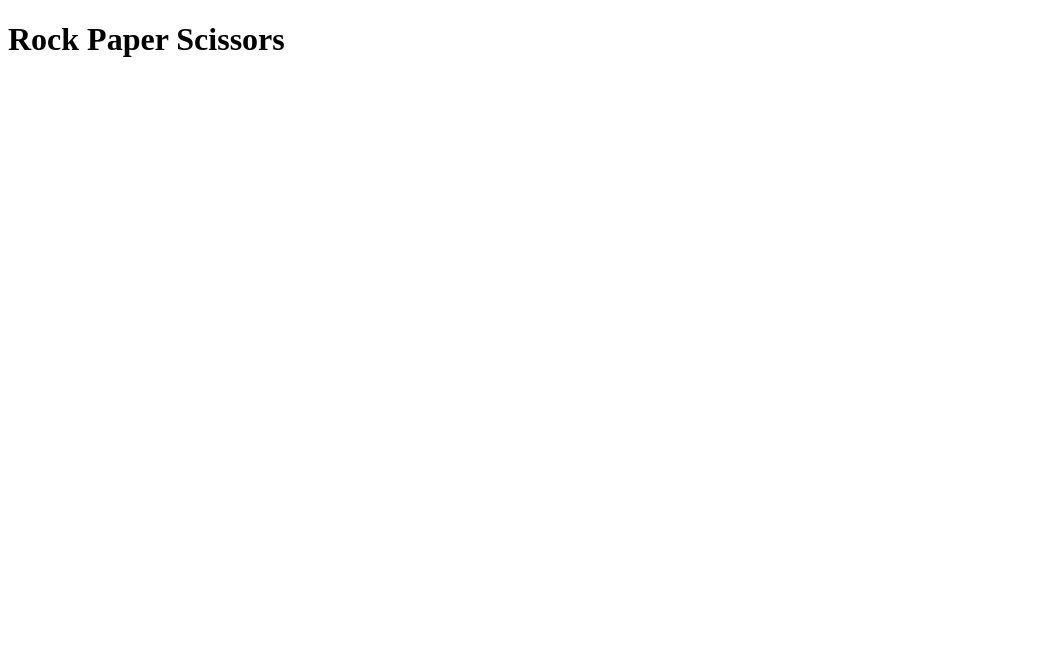
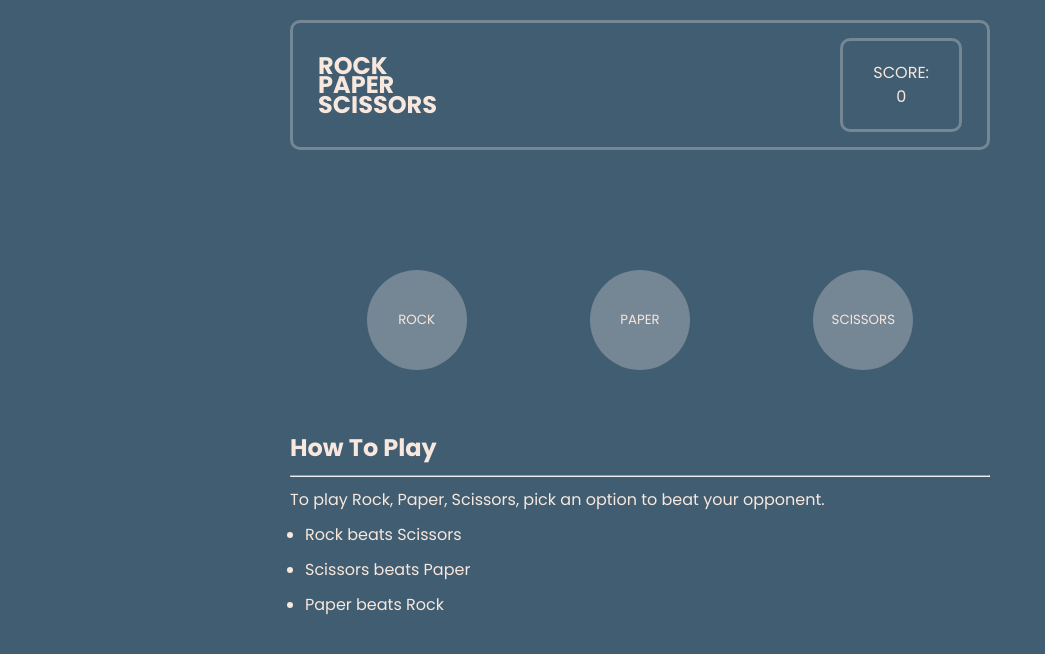
Before and after one commit to mrmichaelkang/rps, a plain HTML site: page index.html in a window 1280 px wide. Shown: the whole page, without its empty margins (0-1045 px from the left). Drawn offline with Linux system fonts and the light colour scheme.

Commit message:
init commit of rps app

```diff
--- a/index.html
+++ b/index.html
@@ -4,10 +4,44 @@
   <meta charset="UTF-8">
   <meta name="viewport" content="width=device-width, initial-scale=1.0">
   <title>Rock Paper Scissors - The Odin Project</title>
+
+  <link rel="preconnect" href="https://fonts.googleapis.com">
+  <link rel="preconnect" href="https://fonts.gstatic.com" crossorigin>
+  <link href="https://fonts.googleapis.com/css2?family=Poppins:wght@100;400;700&display=swap" rel="stylesheet">
   <link rel="stylesheet" href="style.css">
   <script src="./script.js" defer></script>
 </head>
 <body>
-  <h1>Rock Paper Scissors</h1>
+  <section id="game-container">
+    <header>
+      <h1>Rock Paper Scissors</h1>
+      <div id="score-box">
+        <p>Score:</p>
+        <p id="score">0</p>
+      </div>
+    </header>
+    <section id="game-message">
+      <p id="userChoice"></p>
+      <p id="message"></p>
+      <p id="cpuChoice"></p>
+    </section>
+    <section id="game-control">
+      <button class="user-btn">Rock</button>
+      <button class="user-btn">Paper</button>
+      <button class="user-btn">Scissors</button>
+    </section>
+    <section class="how-to-play">
+      <h2>How To Play</h2>
+      <hr>
+      <p>To play Rock, Paper, Scissors, pick an option to beat your opponent.</p>
+      <ul>
+        <li>Rock beats Scissors</li>
+        <li>Scissors beats Paper</li>
+          <li>Paper beats Rock</li>
+      </ul>
+    </section>
+  </section>
+
+
 </body>
 </html>
--- a/script.js
+++ b/script.js
@@ -0,0 +1,44 @@
+// Setup CPU
+const choices = ["Rock", "Paper", "Scissors"];
+const userButtons = document.querySelectorAll(".user-btn");
+const scoreText = document.querySelector("#score");
+let score = 0;
+
+function computeCPUChoice() {
+  const cpuChoice = Math.floor(Math.random() * 3);
+  return choices[cpuChoice];
+}
+
+function computeWinner(user) {
+  cpuChoice = computeCPUChoice();
+
+  document.querySelector("#userChoice").textContent = `User:\n${user}`;
+  document.querySelector("#cpuChoice").textContent = `CPU:\n${cpuChoice}`;
+
+  if (user === cpuChoice) {
+    document.querySelector("#message").textContent = `It's a tie!`;
+  } else if (
+    (user === "Rock" && cpuChoice === "Scissors") ||
+    (user === "Paper" && cpuChoice === "Rock") ||
+    (user === "Scissors" && cpuChoice === "Paper")
+  ) {
+    document.querySelector(
+      "#message"
+    ).textContent = `${user} beats ${cpuChoice}. You win!`;
+
+    scoreText.textContent = ++score;
+  } else {
+    document.querySelector(
+      "#message"
+    ).textContent = `${cpuChoice} beats ${user}. You lose!`;
+
+    scoreText.textContent = score === 0 ? 0 : --score;
+  }
+}
+
+userButtons.forEach((button) => {
+  button.addEventListener("click", () => {
+    userChoice = button.textContent;
+    computeWinner(userChoice);
+  });
+});
--- a/style.css
+++ b/style.css
@@ -0,0 +1,108 @@
+* {
+  margin: 0;
+  padding: 0;
+  box-sizing: border-box;
+  font-family: Poppins;
+
+}
+body {
+  background-color: #405D72;
+  color: #F7E7DC;
+}
+
+#game-container {
+  width: 700px;
+  margin: 20px auto;
+}
+
+header, #score-box {
+  border: 3px solid #758694;
+}
+
+header, #score-box, button {
+  text-transform: uppercase;
+}
+
+header {
+  display: flex;
+  flex-direction: row;
+  align-items: center;
+  justify-content: space-between;
+  height: 130px;
+  padding: 0 25px;
+  border-radius: 10px;
+}
+
+h1 {
+  width: 50px;
+  line-height: 0.8;
+  letter-spacing: 0.5;
+}
+
+#score-box {
+  padding: 20px 30px;
+  border-radius: 10px;
+  text-align: center;
+  line-height: 1.5;
+}
+
+#game-message {
+  margin: 25px;
+  height: 70px;
+  display:flex;
+  align-items: center;
+  justify-content: space-between;
+}
+
+#userChoice, #cpuChoice {
+  white-space: pre-wrap;
+  font-size: 16px;
+  font-weight: bold;
+}
+
+#cpuChoice {
+  text-align: end;
+}
+
+#message {
+  text-align: center;
+}
+
+#game-control {
+  display: flex;
+  align-items: center;
+  justify-content: space-around;
+  margin: 15px;
+
+}
+
+button {
+  color: #F7E7DC;;
+  width: 100px;
+  height: 100px;
+  border-radius: 50%;
+  border: none;
+  background-color: #758694;
+}
+
+button:hover {
+  background-color: #5f6d79;
+  transition: background-color 0.3s;
+}
+
+.how-to-play {
+  margin: 60px auto;
+}
+
+hr {
+  color: #758694;
+  margin: 10px auto;
+}
+
+ul {
+  padding-left: 15px;
+}
+
+li {
+  margin: 10px 0;
+}
```
